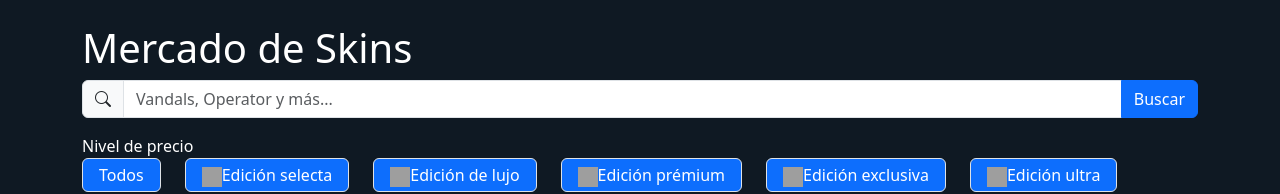
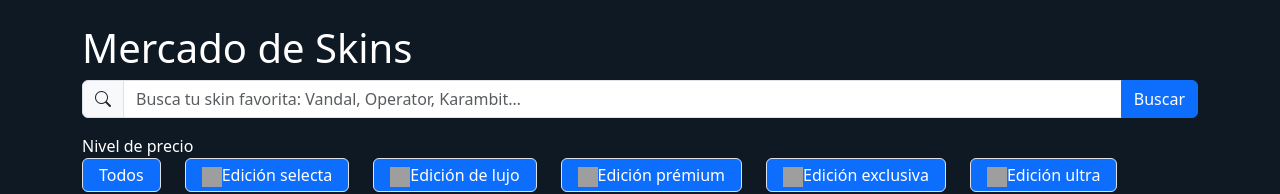
Before and after one commit to Panditax727/Golden-Rose-React, a React (Vite) app: page /marketplace in a window 1280 px wide. Shown: the top 194 px of the page. Built offline with nearby package versions, Linux system fonts and the light colour scheme; grey boxes are pictures that could not be loaded.

Commit message:
Update Search.jsx

```diff
--- a/src/components/Search.jsx
+++ b/src/components/Search.jsx
@@ -16,7 +16,6 @@ function Search() {
 
     return (
         <>
-        {/* 🔍 Barra de búsqueda */}
         <div className="input-group mb-3">
             <span className="input-group-text" id="basic-addon1">
                 <i className="bi bi-search"></i>
@@ -25,7 +24,7 @@ function Search() {
             <input
                 type="search"
                 className="form-control"
-                placeholder="Vandals, Operator y más..."
+                placeholder="Busca tu skin favorita: Vandal, Operator, Karambit…"
                 aria-label="Buscar"
                 aria-describedby="basic-addon1"
                 value={query}
@@ -38,8 +37,6 @@ function Search() {
         </div>
 
         <FiltroNivelPrecios/>
-
-
         </>
     );
 }
```
